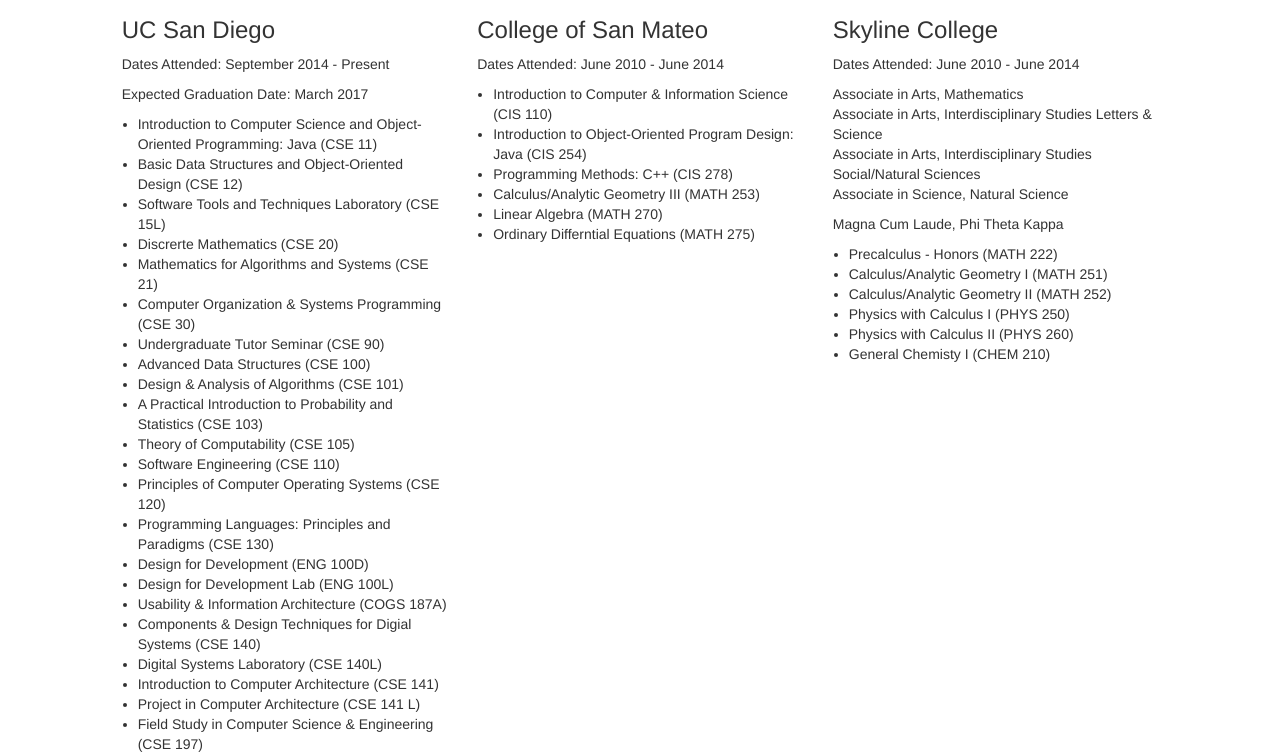
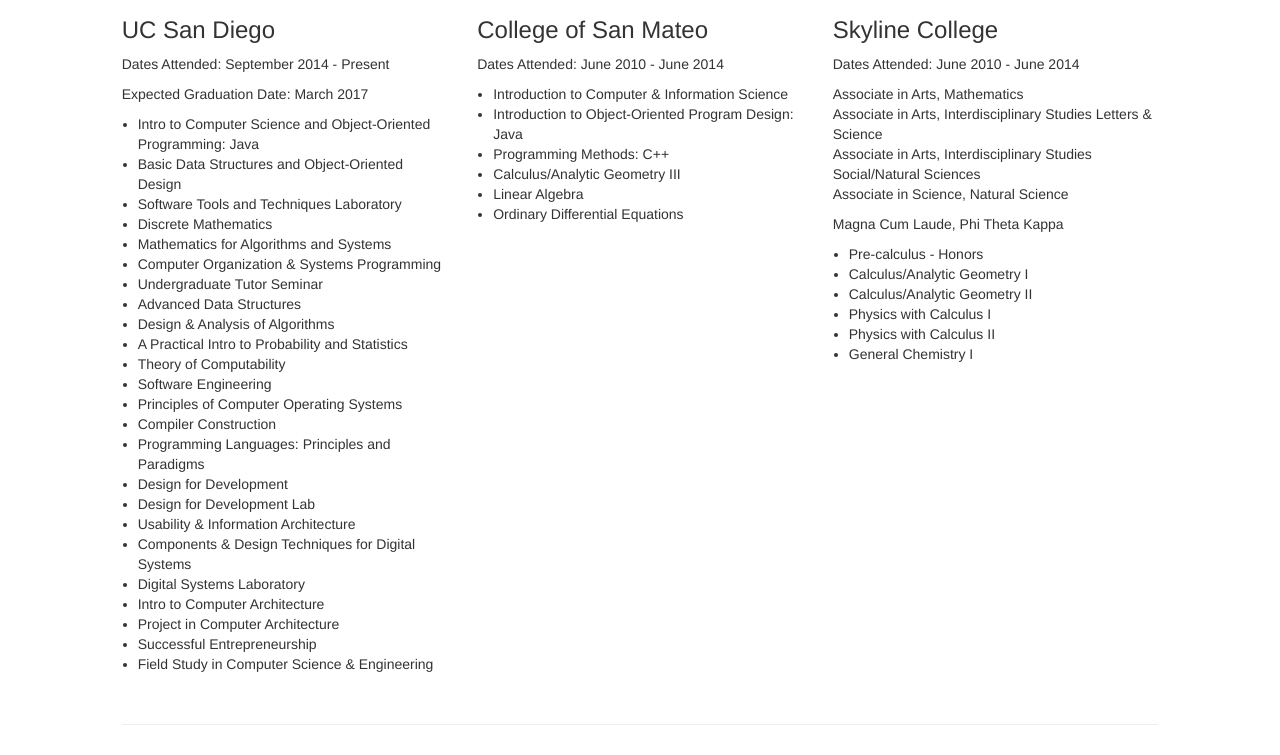
Before and after one commit to vincehacks/vincehacks.github.io, a plain HTML site: page index.html in a window 1280 px wide. Shown: the part 2625-3380 px from the top of the page. Drawn offline with Linux system fonts and the light colour scheme; a script that the page names is missing.

Commit message:
Updated information after Fall 2016 quarter

```diff
--- a/index.html
+++ b/index.html
@@ -99,7 +99,9 @@
       <div class="row">
         <div class="col-md-7">
           <h2 id="about" class="mainContent_heading">Who is this guy?!</h2>
-          <p class="about_me_text">I am a Bay Area transfer student and Senior at UCSD earning my way to obtain a B.S in Computer Science March 2017. I am a full-time student who worked part-time as a Computer Science Tutor helping students succeed in an Introductory Java courses, Software Engineering, and Software Tools and Techniques Lab. I am now switching up roles this Fall quarter and will focus my time tutoring students in a Usability and Information Architecture course as a Cognitive Science Instructional Assistant.</p>
+          <p class="about_me_text">I am a UCSD senior seeking to fill a Full-Time Software Engineering Position
+          as early as April 2017. I am interested and willing to work on Mobile App Dev, Web Dev, Internal tools,
+          and machine learning.</p>
         </div>
         <div class="col-md-5">
           <img src="images/vchang_rope.jpg" width="400" height="400">
@@ -116,7 +118,10 @@
             <img id="projects" src="images/sudowoodo_logo.png" width="300" height="200">
             <h3>Sudowoodo</h3>
           </div>
-          <p class="sudowoodo_bottom_padding">This is an Android app that notifies users when a plant from their list needs to be watered based on the daily weather report given by Yahoo! Users have the ability to discover a variety of plant classifications and manage their profile. My team completed this app during Fall 2015 Quarter.</p>
+          <p class="sudowoodo_bottom_padding">This is an Android app that notifies users when a plant from their list
+            needs to be watered based on the daily weather report given by Yahoo! Users have the ability to discover
+            a variety of plant classifications and manage their profile. My team completed this app during Fall 2015
+            Quarter.</p>
           <p>Team Members: Mitch Topete, Mahdis Mirmosayeb</p>
           <p>Skills learned/used: Agile Development, Stand-Up Meetings, Android Studio, Parse</p>
           <p>My Responsibilities: UX/UI &amp; Front-End Design</p>
@@ -126,7 +131,10 @@
             <img id="projects" src="images/dancify_logo.jpg" width="300" height="200">
             <h3>Dancify</h3>
           </div>
-          <p>This a web app that connects users with people who would like to attend a dance event. Users are matched based on their profile information which include availability, location, gender preference, and music genre. This project took place over a 3 day span at <a href="http://www.sdhacks.io/">SD Hack-a-thon</a>.</br> Check it out on Devpost: <a href="http://www.devpost.com/software/dancify">Dancify</a></p>
+          <p>This a web app that connects users with people who would like to attend a dance event. Users are matched
+            based on their profile information which include availability, location, gender preference, and music
+            genre. This project took place over a 3 day span at
+            <a href="http://www.sdhacks.io/">SD Hack-a-thon</a>.</br> Check it out on Devpost: <a href="http://www.devpost.com/software/dancify">Dancify</a></p>
           <p>Team Members: Atl Arredondo, Eddie Tapia, Natalia Alvarez</p>
           <p>Skills learned/used: Node.js, Express, IBM Bluemix, Ionic</p>
           <p>My Responsibilities: UX/UI and Front-End Design</p>
@@ -136,7 +144,8 @@
             <img id="projects" src="images/synth.png" width="300" height="200">
             <h3>Synth</h3>
           </div>
-          <p class="synth_bottom_padding">This a Mobile Redesign of a music app we would like to call Synth. Please click on 'View details' to see how we did it!</br> Check it out on InVision: <a href="https://invis.io/QG6H5U5HJ">Synth</a></p>
+          <p class="synth_bottom_padding">This a Mobile Redesign of a music app we would like to call Synth.
+            Please click on 'View details' to see how we did it!</br> Check it out on InVision: <a href="https://invis.io/QG6H5U5HJ">Synth</a></p>
           <p>Team Members: Mitch Topete, Rahul Ramath</p>
           <p>Skills learned/used: InVision, Lookback.io, Photoshop, Usability &amp; Information Architecture</p>
           <p>My Responsibilities: Wireframe Creation, Design Brainstorming</p>
@@ -155,28 +164,30 @@
           <p>Dates Attended: September 2014 - Present </p>
           <p>Expected Graduation Date: March 2017</p>
           <ul>
-            <li>Introduction to Computer Science and Object-Oriented Programming: Java (CSE 11)</li>
-            <li>Basic Data Structures and Object-Oriented Design (CSE 12)</li>
-            <li>Software Tools and Techniques Laboratory (CSE 15L)</li>
-            <li>Discrerte Mathematics (CSE 20)</li>
-            <li>Mathematics for Algorithms and Systems (CSE 21) </li>
-            <li>Computer Organization &amp; Systems Programming (CSE 30)</li>
-            <li>Undergraduate Tutor Seminar (CSE 90)</li>
-            <li>Advanced Data Structures (CSE 100)</li>
-            <li>Design &amp; Analysis of Algorithms (CSE 101)</li>
-            <li>A Practical Introduction to Probability and Statistics (CSE 103)</li>
-            <li>Theory of Computability (CSE 105)</li>
-            <li>Software Engineering (CSE 110)</li>
-            <li>Principles of Computer Operating Systems (CSE 120)</li>
-            <li>Programming Languages: Principles and Paradigms (CSE 130)</li>
-            <li>Design for Development (ENG 100D)</li>
-            <li>Design for Development Lab (ENG 100L) </li>
-            <li>Usability &amp; Information Architecture (COGS 187A)</li>
-            <li>Components &amp; Design Techniques for Digial Systems (CSE 140)</li>
-            <li>Digital Systems Laboratory (CSE 140L)</li>
-            <li>Introduction to Computer Architecture (CSE 141)</li>
-            <li>Project in Computer Architecture (CSE 141 L)</li>
-            <li>Field Study in Computer Science &amp; Engineering (CSE 197)</li>
+            <li>Intro to Computer Science and Object-Oriented Programming: Java</li>
+            <li>Basic Data Structures and Object-Oriented Design</li>
+            <li>Software Tools and Techniques Laboratory</li>
+            <li>Discrete Mathematics</li>
+            <li>Mathematics for Algorithms and Systems</li>
+            <li>Computer Organization &amp; Systems Programming</li>
+            <li>Undergraduate Tutor Seminar</li>
+            <li>Advanced Data Structures</li>
+            <li>Design &amp; Analysis of Algorithms</li>
+            <li>A Practical Intro to Probability and Statistics</li>
+            <li>Theory of Computability</li>
+            <li>Software Engineering</li>
+            <li>Principles of Computer Operating Systems</li>
+            <li>Compiler Construction</li>
+            <li>Programming Languages: Principles and Paradigms</li>
+            <li>Design for Development</li>
+            <li>Design for Development Lab</li>
+            <li>Usability &amp; Information Architecture</li>
+            <li>Components &amp; Design Techniques for Digital Systems</li>
+            <li>Digital Systems Laboratory</li>
+            <li>Intro to Computer Architecture</li>
+            <li>Project in Computer Architecture</li>
+            <li>Successful Entrepreneurship</li>
+            <li>Field Study in Computer Science &amp; Engineering</li>
           </ul>
         </div>
         <div class="col-lg-4">
@@ -184,12 +195,12 @@
           <h3>College of San Mateo</h3>
           <p>Dates Attended: June 2010 - June 2014</p>
           <ul>
-            <li>Introduction to Computer &amp; Information Science (CIS 110)</li>
-            <li>Introduction to Object-Oriented Program Design: Java (CIS 254)</li>
-            <li>Programming Methods: C++ (CIS 278)</li>
-            <li>Calculus/Analytic Geometry III (MATH 253)</li>
-            <li>Linear Algebra (MATH 270) </li>
-            <li>Ordinary Differntial Equations (MATH 275)</li>
+            <li>Introduction to Computer &amp; Information Science</li>
+            <li>Introduction to Object-Oriented Program Design: Java</li>
+            <li>Programming Methods: C++</li>
+            <li>Calculus/Analytic Geometry III</li>
+            <li>Linear Algebra</li>
+            <li>Ordinary Differential Equations</li>
           </ul>
         </div>
         <div class="col-lg-4">
@@ -202,12 +213,12 @@
             Associate in Science, Natural Science</br>
             <p>Magna Cum Laude, Phi Theta Kappa</p>
             <ul>
-              <li>Precalculus - Honors (MATH 222)</li>
-              <li>Calculus/Analytic Geometry I (MATH 251)</li>
-              <li>Calculus/Analytic Geometry II (MATH 252)</li>
-              <li>Physics with Calculus I (PHYS 250)</li>
-              <li>Physics with Calculus II (PHYS 260) </li>
-              <li>General Chemisty I (CHEM 210)</li>
+              <li>Pre-calculus - Honors</li>
+              <li>Calculus/Analytic Geometry I</li>
+              <li>Calculus/Analytic Geometry II</li>
+              <li>Physics with Calculus I</li>
+              <li>Physics with Calculus II</li>
+              <li>General Chemistry I</li>
             </ul>
         </div>
       </div>
```
